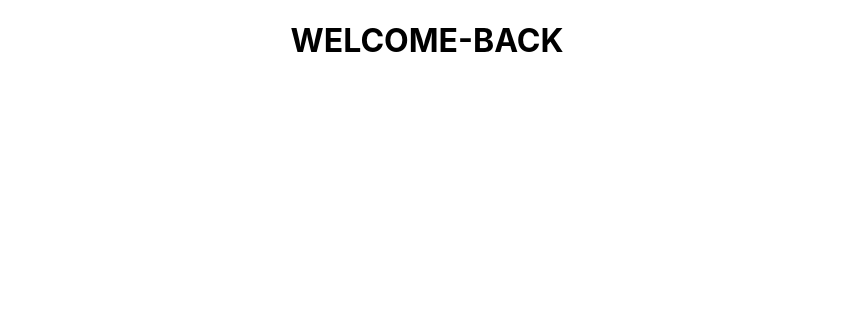
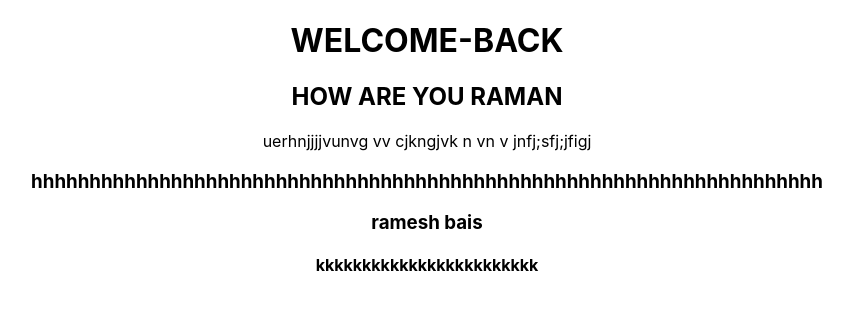
Before and after one commit to pushpendra021/farmartproject, a React (Create React App) app: page / in a window 1280 px wide. Shown: the top 310 px of the page, without its empty margins (213-1066 px from the left). Built offline with nearby package versions, Linux system fonts and the light colour scheme.

Commit message:
Today i am setup all required file and folder

```diff
--- a/src/App.js
+++ b/src/App.js
@@ -4,6 +4,12 @@ function App() {
   return (
     <div className="App">
       <h1>WELCOME-BACK</h1>
+      <h2>HOW ARE YOU RAMAN</h2>
+      <p>uerhnjjjjvunvg vv cjkngjvk n vn v jnfj;sfj;jfigj</p>
+      <h3>hhhhhhhhhhhhhhhhhhhhhhhhhhhhhhhhhhhhhhhhhhhhhhhhhhhhhhhhhhhhhhhhhhhh</h3>
+      <h3>ramesh bais</h3>
+      <h4>kkkkkkkkkkkkkkkkkkkkkkkk</h4>
+
     </div>
   );
 }
--- a/src/index.js
+++ b/src/index.js
@@ -2,16 +2,6 @@ import React from 'react';
 import ReactDOM from 'react-dom/client';
 import './index.css';
 import App from './App';
-import reportWebVitals from './reportWebVitals';
 
 const root = ReactDOM.createRoot(document.getElementById('root'));
-root.render(
-  <React.StrictMode>
-    <App />
-  </React.StrictMode>
-);
-
-// If you want to start measuring performance in your app, pass a function
-// to log results (for example: reportWebVitals(console.log))
-// or send to an analytics endpoint. Learn more: https://bit.ly/CRA-vitals
-reportWebVitals();
+root.render(<App />);
```
Also changed, not shown: src/logo.svg (deleted).
